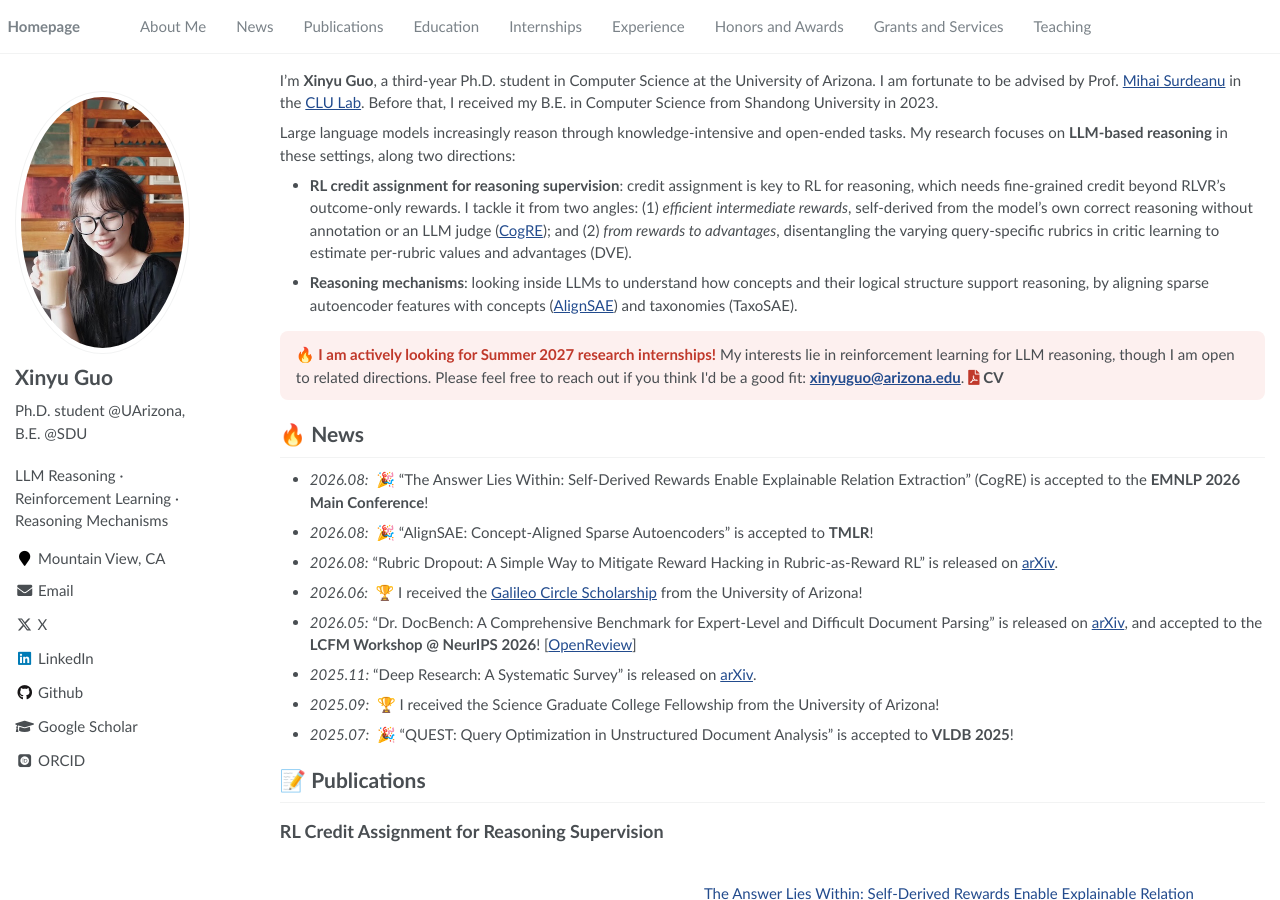
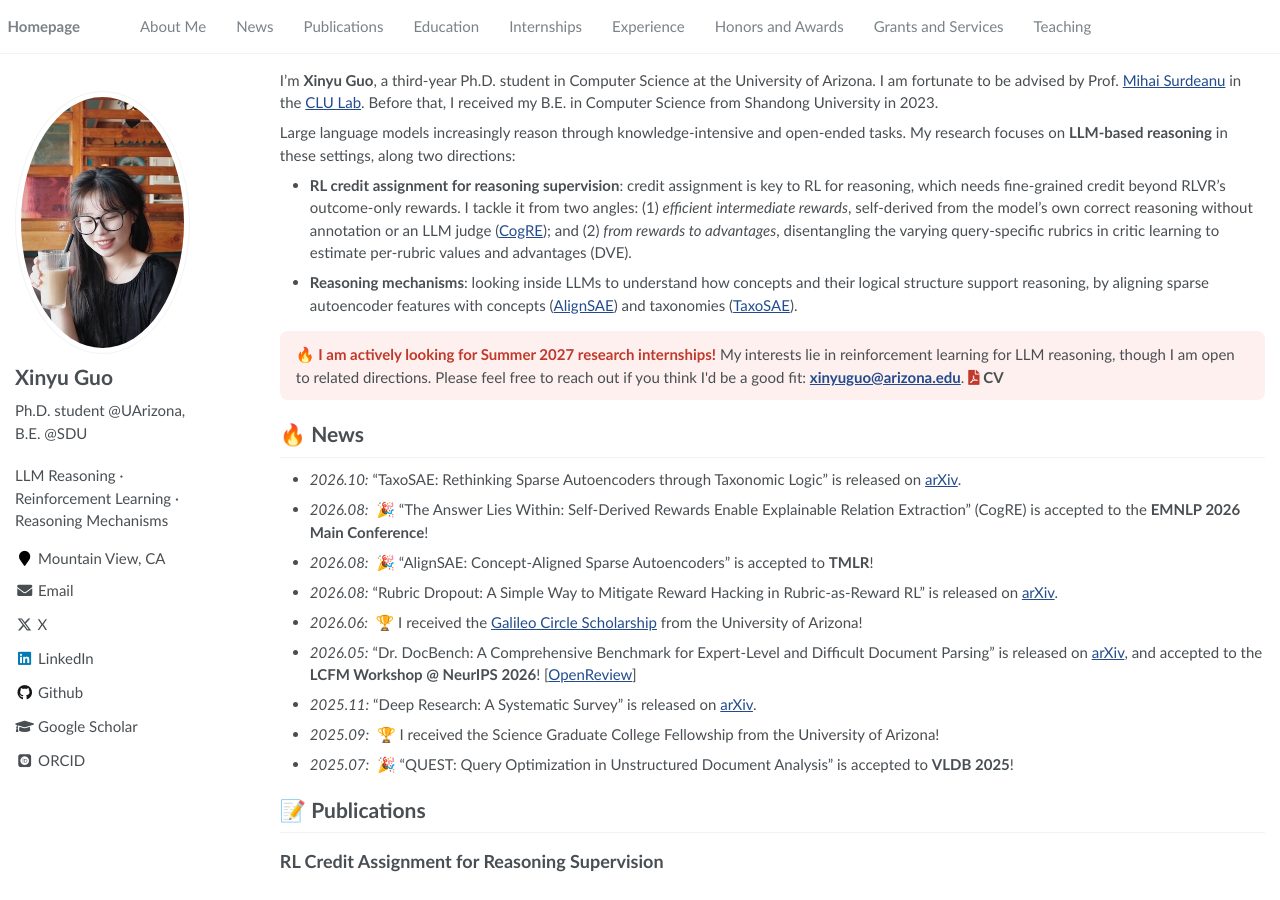
Before and after one commit to xinnyuguo/xinnyuguo.github.io, a Jekyll site: the page built from _pages/about.md, in a window 1280 px wide and 900 px high. Built offline with Jekyll 4.4.1, drawn with Linux system fonts in a browser that asks for light colours; some web fonts are replaced; some of the changed text lies outside the part shown.

Commit message:
Add TaxoSAE arXiv link and news
Co-Authored-By: Claude Opus 5.5 (1M context) <noreply@anthropic.com>

```diff
--- a/_pages/about.md
+++ b/_pages/about.md
@@ -22,11 +22,12 @@ I'm **Xinyu Guo**, a third-year Ph.D. student in Computer Science at the Univers
 Large language models increasingly reason through knowledge-intensive and open-ended tasks. My research focuses on **LLM-based reasoning** in these settings, along two directions:
 
 - **RL credit assignment for reasoning supervision**: credit assignment is key to RL for reasoning, which needs fine-grained credit beyond RLVR's outcome-only rewards. I tackle it from two angles: (1) *efficient intermediate rewards*, self-derived from the model's own correct reasoning without annotation or an LLM judge ([CogRE](https://arxiv.org/abs/2510.06198)); and (2) *from rewards to advantages*, disentangling the varying query-specific rubrics in critic learning to estimate per-rubric values and advantages (DVE).
-- **Reasoning mechanisms**: looking inside LLMs to understand how concepts and their logical structure support reasoning, by aligning sparse autoencoder features with concepts ([AlignSAE](https://arxiv.org/abs/2512.02004)) and taxonomies (TaxoSAE).
+- **Reasoning mechanisms**: looking inside LLMs to understand how concepts and their logical structure support reasoning, by aligning sparse autoencoder features with concepts ([AlignSAE](https://arxiv.org/abs/2512.02004)) and taxonomies ([TaxoSAE](https://arxiv.org/abs/2610.31894)).
 
 <div style="background:#fdf0ef; border-radius:8px; padding:12px 16px; margin:8px 0 4px;"><span style="color:#c0392b;"><strong>🔥 I am actively looking for Summer 2027 research internships!</strong></span> My interests lie in reinforcement learning for LLM reasoning, though I am open to related directions. Please feel free to reach out if you think I'd be a good fit: <a href="mailto:xinyuguo@arizona.edu"><strong>xinyuguo@arizona.edu</strong></a>. <a href="/files/CV.pdf" style="white-space:nowrap; text-decoration:none; color:inherit;"><i class="fas fa-file-pdf" style="color:#c0392b;"></i> <strong>CV</strong></a></div>
 
 # 🔥 News
+- *2026.10:* "TaxoSAE: Rethinking Sparse Autoencoders through Taxonomic Logic" is released on [arXiv](https://arxiv.org/abs/2610.31894).
 - *2026.08:* &nbsp;🎉 "The Answer Lies Within: Self-Derived Rewards Enable Explainable Relation Extraction" (CogRE) is accepted to the **EMNLP 2026 Main Conference**!
 - *2026.08:* &nbsp;🎉 "AlignSAE: Concept-Aligned Sparse Autoencoders" is accepted to **TMLR**!
 - *2026.08:* "Rubric Dropout: A Simple Way to Mitigate Reward Hacking in Rubric-as-Reward RL" is released on [arXiv](https://arxiv.org/abs/2608.11669).
@@ -86,11 +87,11 @@ Minglai Yang, **Xinyu Guo**, Utkarsh Tyagi, Mian Zhang, Razvan Dumitru, Sunjie H
 <div class='paper-box'><div class='paper-box-image'><div><div class="badge">Under Review</div><img src='images/taxosae.png' alt="TaxoSAE" width="100%"></div></div>
 <div class='paper-box-text' markdown="1">
 
-[TaxoSAE: Rethinking Sparse Autoencoders through Taxonomic Logic](https://xinnyuguo.github.io/files/papers/TaxoSAE.pdf)
+[TaxoSAE: Rethinking Sparse Autoencoders through Taxonomic Logic](https://arxiv.org/abs/2610.31894)
 
 **Xinyu Guo**, Minglai Yang, Clayton T. Morrison, Eduardo Blanco, Mihai Surdeanu
 
-[**PDF**](https://xinnyuguo.github.io/files/papers/TaxoSAE.pdf) \| [**Code**](https://github.com/xinnyuguo/T-sae)
+[**PDF**](https://xinnyuguo.github.io/files/papers/TaxoSAE.pdf) \| [**Code**](https://github.com/xinnyuguo/T-sae) \| [**arXiv**](https://arxiv.org/abs/2610.31894)
 - Showed that existing SAEs learn a flat feature space, so concept readout lacks taxonomic consistency and control lacks the granularity to scope an edit.
 - Proposed TaxoSAE, which mirrors a taxonomy with stacked SAEs and a taxonomic alignment loss; only terminal concepts need supervision.
 - Improved hypernym readout of unseen abstract concepts by **+31.3 points** and swap success by **+25.5 points**; suppressing a concept removes only its own answers.
@@ -138,7 +139,7 @@ Minglai Yang, **Xinyu Guo**, Zhengliang Shi, Jinhe Bi, Steven Bethard, Mihai Sur
 # 🔬 Research Experience
 - *2025.03 - now*, Graduate Research Assistant, **CLU Lab, University of Arizona**, Tucson, AZ.
   - Advisors: Prof. [Mihai Surdeanu](https://surdeanu.cs.arizona.edu/mihai/), Prof. [Clayton T. Morrison](https://ischool.arizona.edu/people/clayton-morrison), Prof. [Eduardo Blanco](https://eduardoblanco.github.io/).
-  - Research topics: NLP, LLM reasoning mechanisms. Publications: [CogRE](https://arxiv.org/abs/2510.06198) (EMNLP), [AlignSAE](https://openreview.net/forum?id=I9UjKxW4nq) (TMLR), TaxoSAE (under review).
+  - Research topics: NLP, LLM reasoning mechanisms. Publications: [CogRE](https://arxiv.org/abs/2510.06198) (EMNLP), [AlignSAE](https://openreview.net/forum?id=I9UjKxW4nq) (TMLR), [TaxoSAE](https://arxiv.org/abs/2610.31894) (under review).
 - *2023.09 - 2024.09*, Undergraduate Research Assistant, **CAES Research Center, Shandong University**, China. Advisor: Prof. [Zhongxing Yu](https://zhongxingyu.github.io/).
   - **C++ type conversion bugs**: built a dataset of **226** real-world type conversion bugs from **10** major C++ projects (e.g., V8, PyTorch, OpenCV, MySQL), summarized root-cause and fix patterns, and designed a tool to automatically detect and repair them.
   - **Code clone detection & repair** (undergraduate thesis): applied SemanticCodeBERT, which extends GraphCodeBERT with semantic flow graphs and five structure-aware pre-training tasks; outperformed GraphCodeBERT on BigCloneBench clone detection and Transformer baselines on Bug-Fixes code repair.
```
